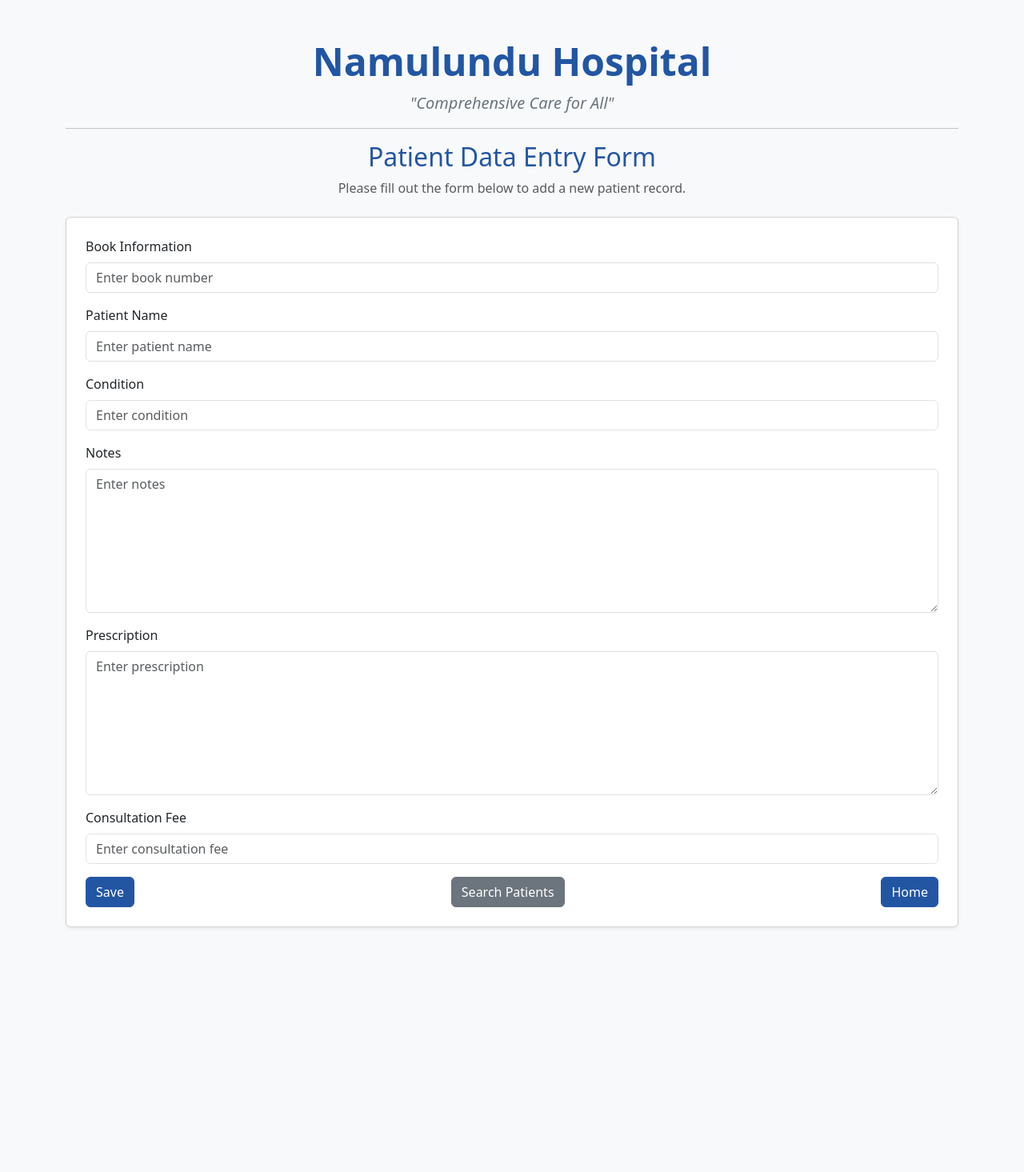
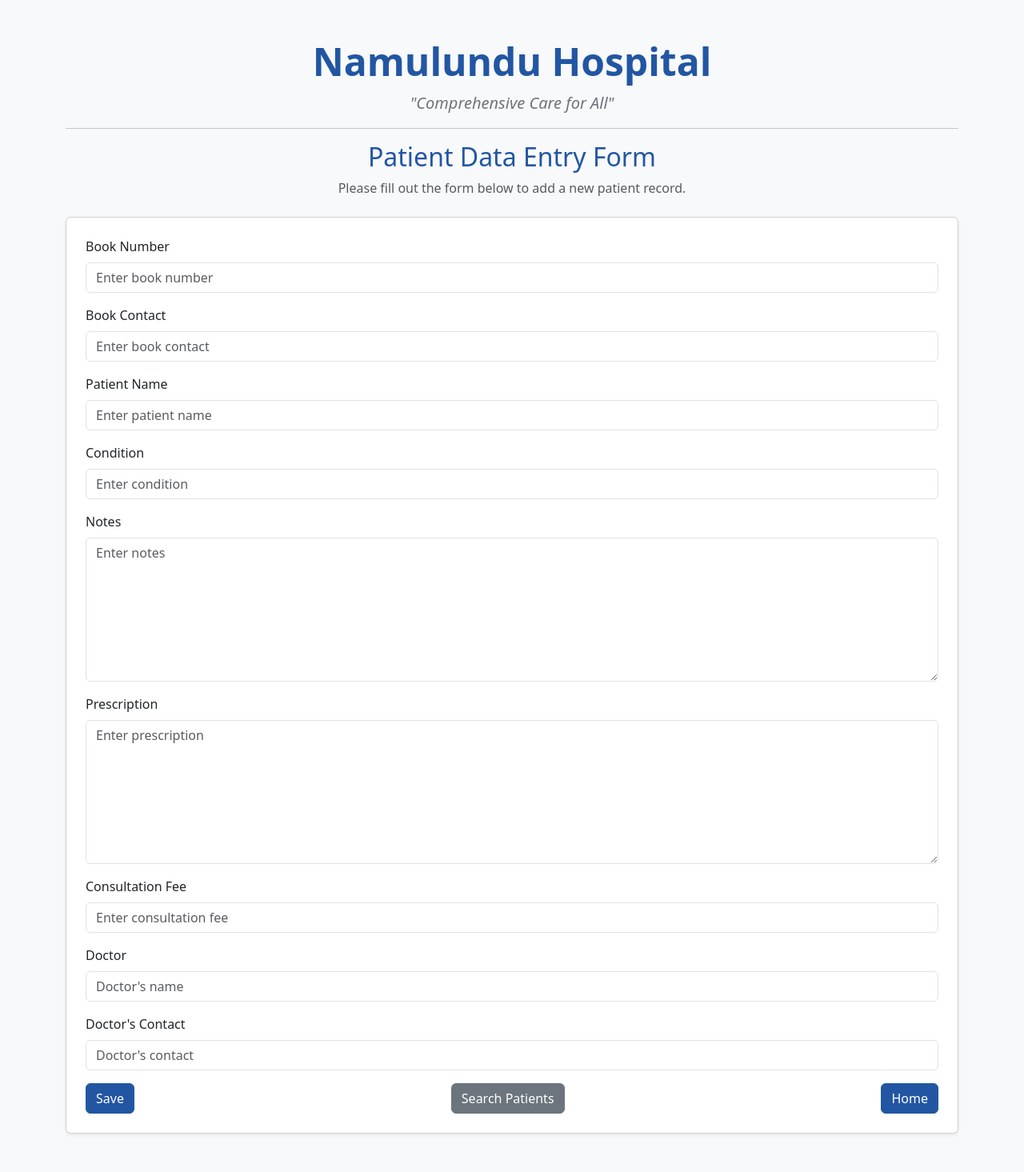
Before and after one commit to sp-mujuni/NeuroSim, a Flask app: page /patients in a window 1280 px wide. Shown: the whole page at 80% size. Before the commit the page ends 1160 px from the top, so only its background shows below. Run offline with Flask 3, Linux system fonts and the light colour scheme; the visitor is signed in with stand-in values (Sample User, id 1).

Commit message:
Update patients.html to enhance patient data entry form with additional fields for book contact, doctor, and doctor's contact

```diff
--- a/templates/patients.html
+++ b/templates/patients.html
@@ -17,8 +17,12 @@
     </div>
     <form action="/add" method="POST" class="card p-4 shadow-sm" validate>
       <div class="mb-3">
-        <label class="form-label">Book Information</label>
+        <label class="form-label">Book Number</label>
         <input type="text" name="book_id" class="form-control" required placeholder="Enter book number" title="Book Number">
+      </div>
+      <div class="mb-3">
+        <label class="form-label">Book Contact</label>
+        <input type="text" name="book_contact" class="form-control" placeholder="Enter book contact" title="Book Contact">
       </div>
       <div class="mb-3">
         <label class="form-label">Patient Name</label>
@@ -39,6 +43,14 @@
       <div class="mb-3">
         <label class="form-label">Consultation Fee</label>
         <input type="number" name="consultation_fee" class="form-control" required title="Consultation Fee" placeholder="Enter consultation fee">
+      </div>
+      <div class="mb-3">
+        <label class="form-label">Doctor</label>
+        <input type="text" name="doctor" class="form-control" required title="Doctor" placeholder="Doctor's name">
+      </div>
+      <div class="mb-3">
+        <label class="form-label">Doctor's Contact</label>
+        <input type="tel" name="doctor_contact" class="form-control" required title="Doctor's Contact" placeholder="Doctor's contact">
       </div>
       <div class="d-flex justify-content-between">
         <button type="submit" class="btn btn-primary" style="background-color: #2256a3; border-color: #2256a3;">Save</button>
```
